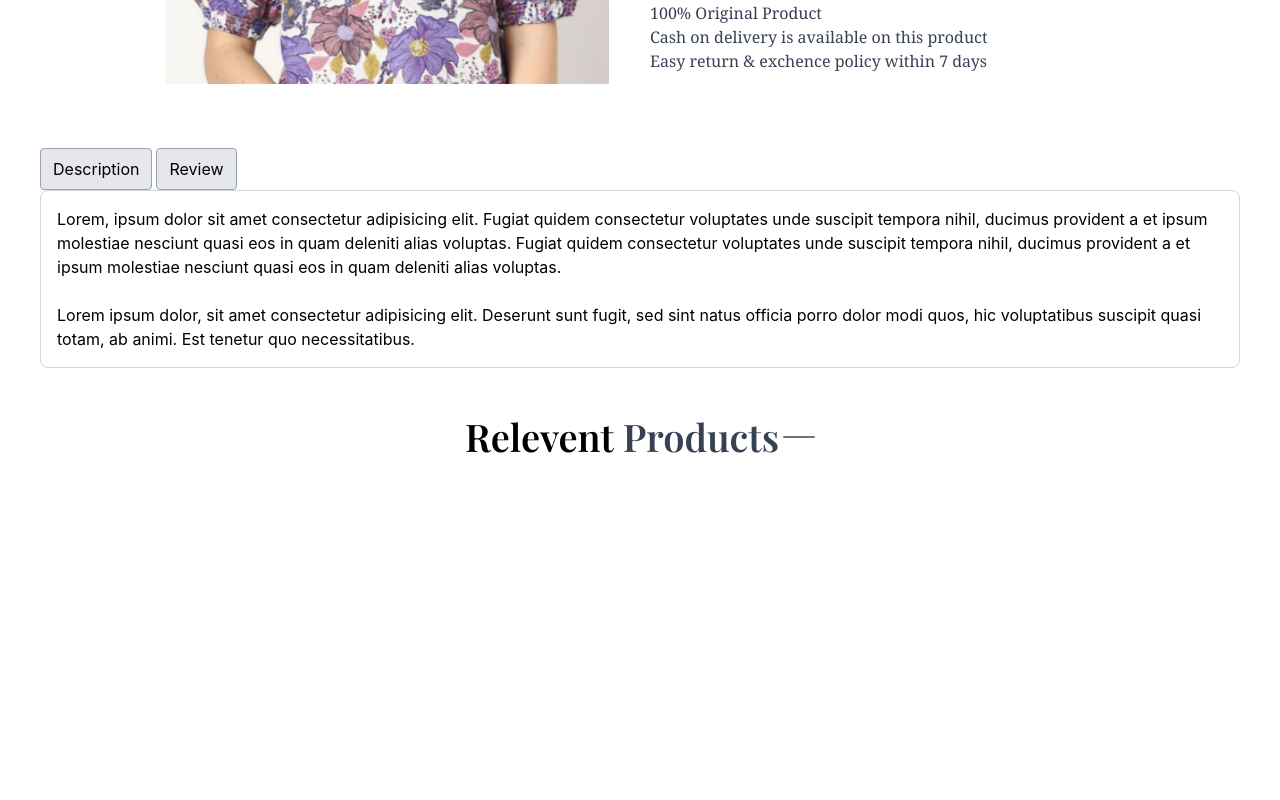
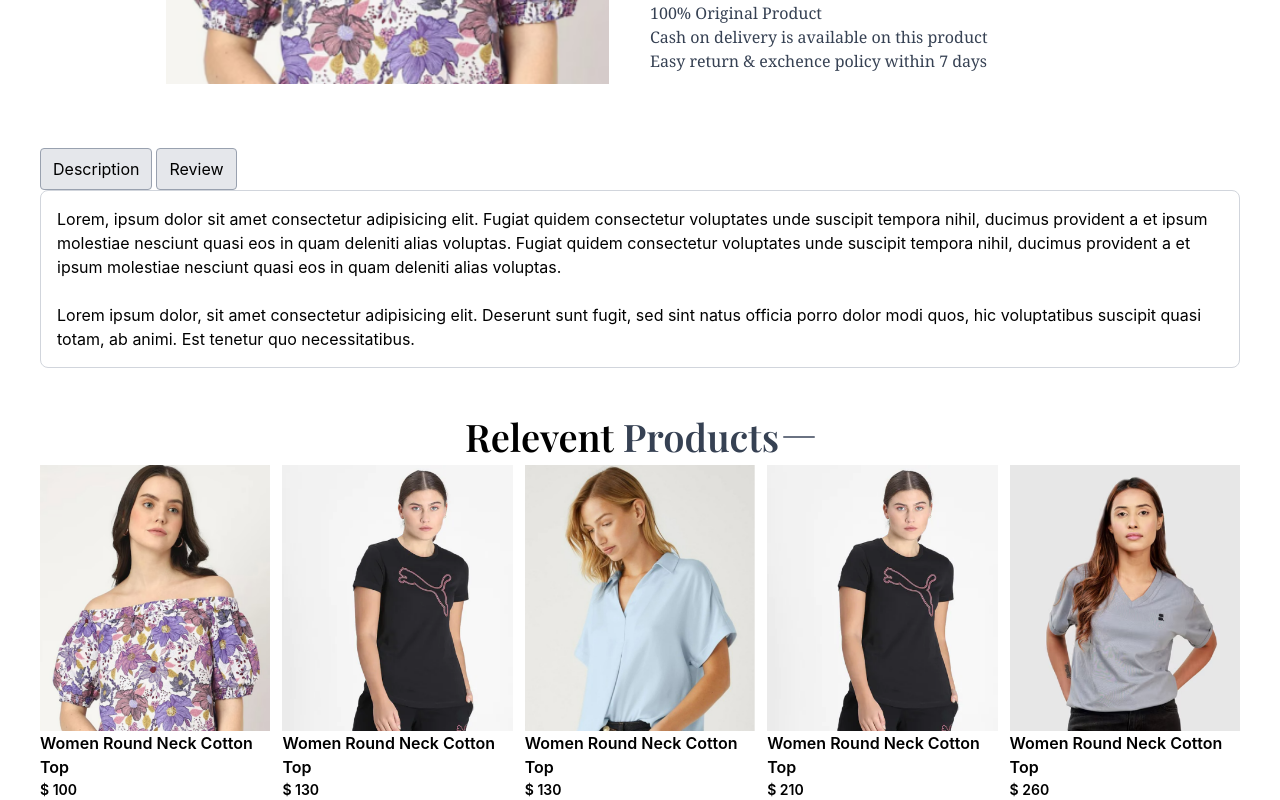
Before and after one commit to devjihad/React-ecommerce-app, a React (Vite) app: page /product/aaaaa in a window 1280 px wide. Shown: the part 504-1304 px from the top of the page. Before the commit the page ends 969 px from the top, so only its background shows below. Built offline with nearby package versions, Linux system fonts and the light colour scheme; a web font is replaced by a local one.

Commit message:
relevent product show

```diff
--- a/src/Component/Contaxt/ReleventProduct.jsx
+++ b/src/Component/Contaxt/ReleventProduct.jsx
@@ -1,9 +1,31 @@
-import React from 'react';
+import React, { useContext, useEffect, useState } from 'react';
+import { Data } from './Contaxt';
+import Product from '../Home/Product';
 
-const ReleventProduct = () => {
+
+const ReleventProduct = ({category, subcategory}) => {
+    const {products}=  useContext(Data)
+    const [filterdata , setfilterdata] = useState([])
+    console.log(filterdata)
+
+
+    useEffect(()=>{
+        if(products.length >0){
+            let productcopy =products.slice()
+            productcopy = productcopy.filter((item)=> item.category ===category)
+            productcopy = productcopy.filter((value)=> value.subCategory === subcategory)
+            setfilterdata(productcopy.slice(0,5))
+        }
+    },[products])
+
+
     return (
-        <div>
-
+        <div className='grid grid-cols-5 gap-3'>
+            {
+                filterdata.map((item, index)=> (
+                   <Product key={index} image={item.image[0]} name={item.name} price={item.price} id={item._id}/>
+                ))
+            }
         </div>
     );
 };
--- a/src/Component/Home/Productdetails.jsx
+++ b/src/Component/Home/Productdetails.jsx
@@ -3,6 +3,7 @@ import { useParams } from 'react-router-dom';
 import { Data } from '../Contaxt/Contaxt';
 import { assets } from '../../assets/frontend_assets/assets';
 import Title from './Title';
+import ReleventProduct from '../Contaxt/ReleventProduct';
 
 const Productdetails = () => {
     const {products } = useContext(Data)
@@ -92,6 +93,7 @@ const Productdetails = () => {
         </div>
 
         <Title value1={'Relevent'} value2={'Products'}/>
+        <ReleventProduct category={productdetails.category} subcategory={productdetails.subCategory}/>
        </div>
     ): null
 };
```
